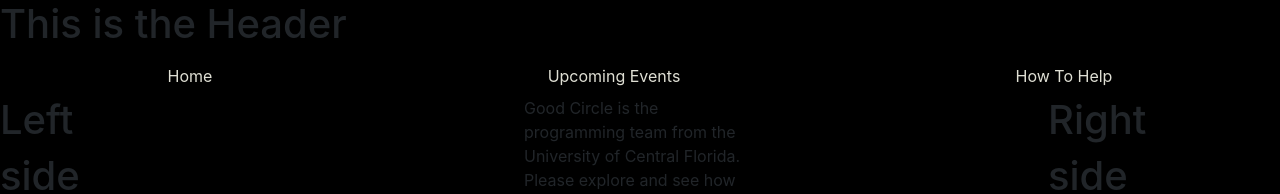
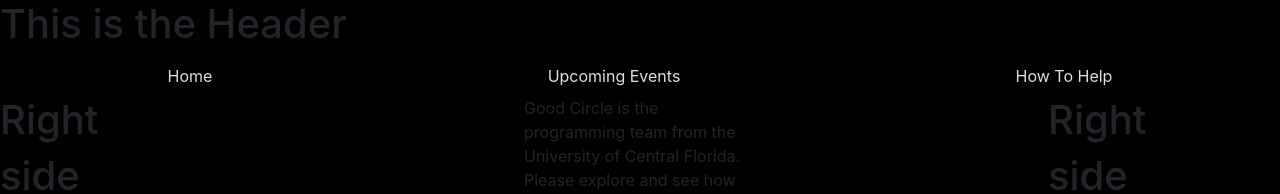
Before and after one commit to bthompsonevan/team-good-circle, a Vue app: page / in a window 1280 px wide. Shown: the top 194 px of the page. Built offline with nearby package versions, Linux system fonts and the light colour scheme.

Commit message:
experiementing more with layout attempted to add a new graphic

```diff
--- a/src/assets/sass/components/_home.sass
+++ b/src/assets/sass/components/_home.sass
@@ -1,8 +1,5 @@
 .home-page-container
     background: black
-
-.home-logo-container
-
 
 .home-logo
     width: 200px
--- a/src/views/Home.vue
+++ b/src/views/Home.vue
@@ -17,7 +17,7 @@
       <main>
         <div class="row">
           <div class="col">
-            <h1>Left</h1>
+            <h1>Right</h1>
             <h1>side</h1>
             <h1>screen</h1>
             <h1>content</h1>
```
